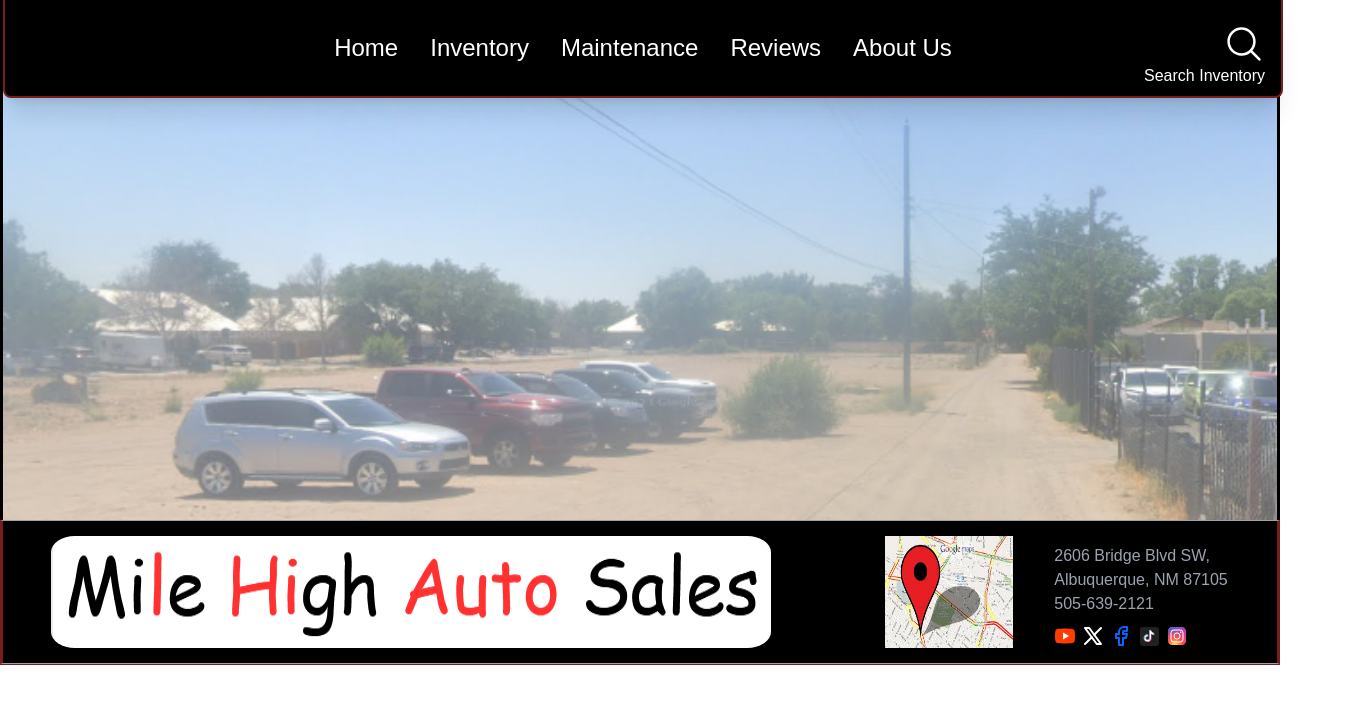
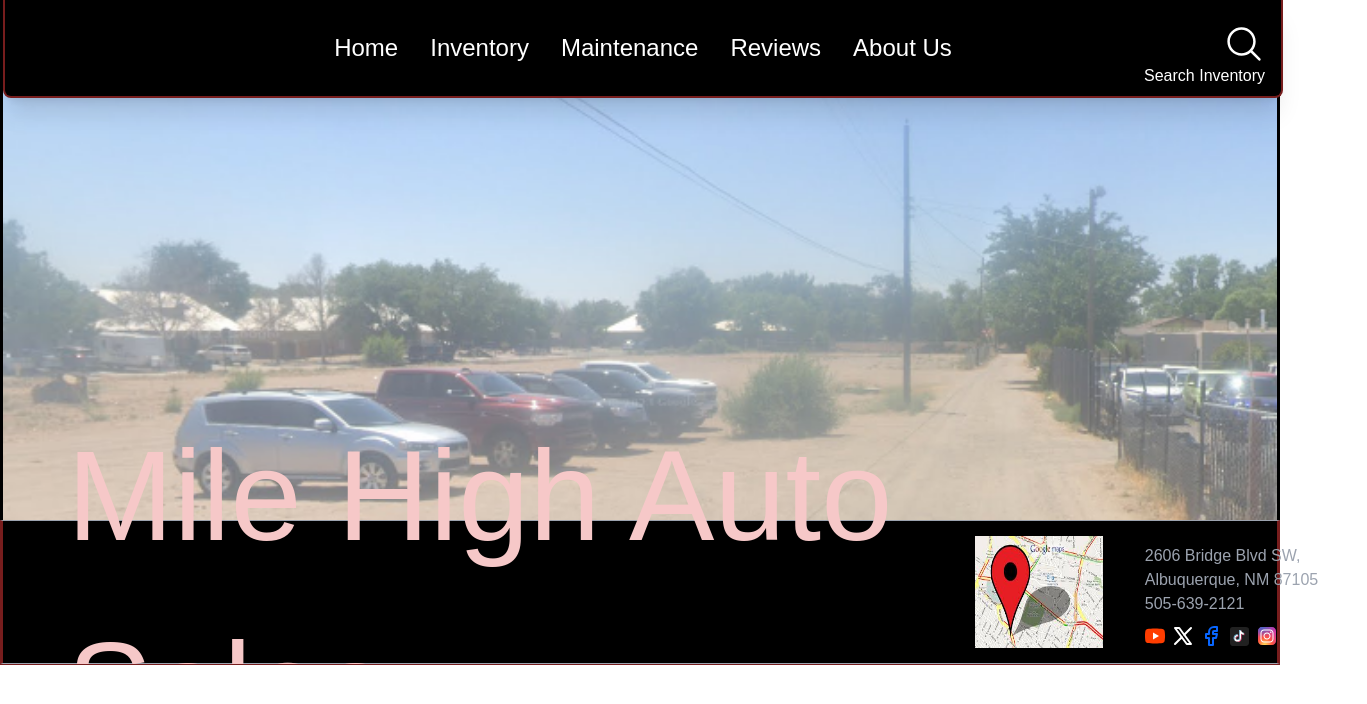
Before and after one commit to trudruskii/MileHighAutoSales, a Next.js app in the folder frontend/: page / in a window 1280 px wide. Shown: the top 704 px of the page, 1367 px wide, since content can reach past the window. Built offline with nearby package versions, Linux system fonts and the light colour scheme.

Commit message:
added some animation configurations to tailwind config -- needs editing

```diff
--- a/frontend/src/app/components/Navbar.tsx
+++ b/frontend/src/app/components/Navbar.tsx
@@ -42,9 +42,12 @@ export default function Navbarz() {
                 </nav>
             </div>
 
-            <div className="bg-black border-t-gray-400 border-b-gray-400 border-l-red-900 border-r-red-900 border-t-[1px] border-b-[1px] border-l-[3px] border-r-[3px] w-full h-36 flex justify-between">
-                <Image src={logoplaceholder} alt="Logo placeholder image"
-                       className="h-32 my-auto mx-12 py-2 rounded-3xl"/>
+            <div className="bg-black border-t-gray-400 border-b-gray-400 border-l-red-900 border-r-red-900 border-t-[1px] border-b-[1px] border-l-[3px] border-r-[3px] w-full h-36 flex justify-between items-center">
+                <h1 className="text-red-700 text-[8rem] animate-pulseText ml-16">
+                    Mile High Auto Sales
+                </h1>
+                {/*<Image src={logoplaceholder} alt="Logo placeholder image"*/}
+                {/*       className="h-32 my-auto mx-12 py-2 rounded-3xl"/>*/}
                 <div className="flex flex-row gap-10">
                     <Image src={mapplaceholder} alt="Map placeholder image" className="h-28 w-32 my-auto"/>
                     <div className="relative flex flex-col my-auto justify-center items-center text-gray-400">
--- a/frontend/tailwind.config.ts
+++ b/frontend/tailwind.config.ts
@@ -5,7 +5,7 @@ export default {
     "./src/pages/**/*.{js,ts,jsx,tsx,mdx}",
     "./src/components/**/*.{js,ts,jsx,tsx,mdx}",
     "./src/app/**/*.{js,ts,jsx,tsx,mdx}",
-      './node_modules/flowbite/**/*.js'
+    './node_modules/flowbite/**/*.js',
   ],
   theme: {
     extend: {
@@ -16,9 +16,31 @@ export default {
         background: "var(--background)",
         foreground: "var(--foreground)",
       },
+      animation: {
+        text: 'text 2s ease infinite',
+        pulseText: 'pulseText 4s ease-in-out infinite', // New animation
+      },
+      keyframes: {
+        text: {
+          '0%, 100%': {
+            'background-size': '200% 200%',
+            'background-position': 'left center',
+          },
+          '50%': {
+            'background-size': '200% 200%',
+            'background-position': 'right center',
+          },
+        },
+        pulseText: { // New keyframes for pulsing text
+          '0%, 100%': { color: 'rgb(220 38 38)' }, // Red
+          '50%': { color: 'rgb(255 255 255)' },   // White
+          '30%': { color: 'rgb(220 38 38)' }, // Red
+          '100%': { color: 'rgb(56,55,55)'},
+        },
+      },
     },
   },
   plugins: [
-      require('flowbite/plugin')
+    require('flowbite/plugin'),
   ],
 } satisfies Config;
```
